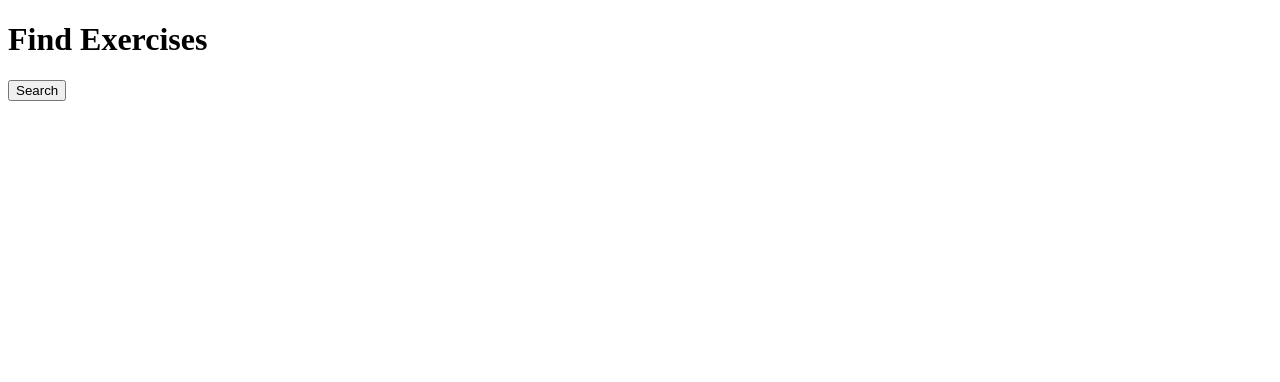
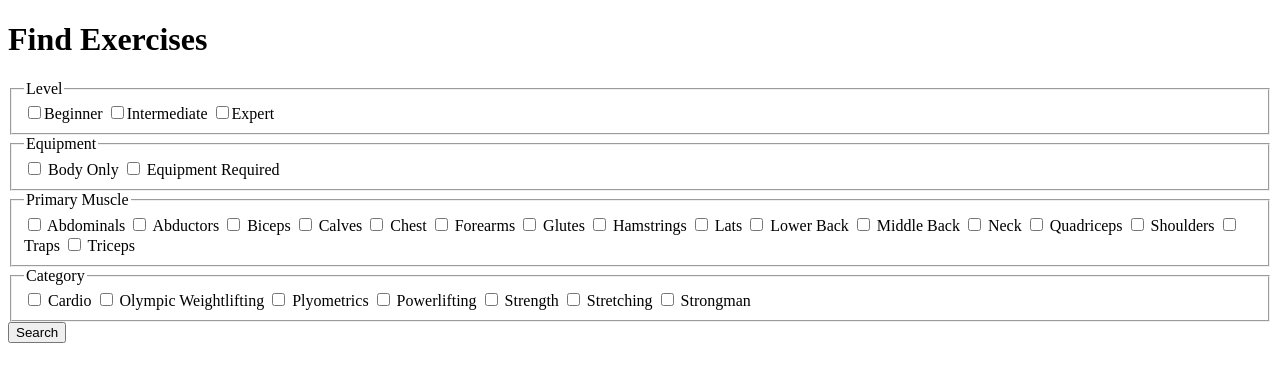
Before and after one commit to Layloe/exercise, a website: page public/index.html in a window 1280 px wide. Drawn offline with Linux system fonts and the light colour scheme.

Commit message:
Fieldsets

```diff
--- a/public/index.html
+++ b/public/index.html
@@ -8,6 +8,50 @@
 <body>
     <h1>Find Exercises</h1>
     <form id="filterForm">
+        <!-- Skill Lvl-->
+         <fieldset>
+            <legend>Level</legend>
+            <label><input type="checkbox" name="level" id="Beginner"/>Beginner</label>
+            <label><input type="checkbox" name="level" id="Intermediate"/>Intermediate</label>
+            <label><input type="checkbox" name="level" id="Expert"/>Expert</label>
+         </fieldset>
+        <!-- Equipment-->
+         <fieldset>
+      <legend>Equipment</legend>
+      <label><input type="checkbox" name="equipment" value="Body Only" /> Body Only</label>
+      <label><input type="checkbox" name="equipment" value="Equipment Required" /> Equipment Required</label>
+    </fieldset>
+        <!-- Primary Muscle-->
+    <fieldset>
+      <legend>Primary Muscle</legend>
+      <label><input type="checkbox" name="primaryMuscles" value="Abdominals" /> Abdominals</label>
+      <label><input type="checkbox" name="primaryMuscles" value="Abductors" /> Abductors</label>
+      <label><input type="checkbox" name="primaryMuscles" value="Biceps" /> Biceps</label>
+      <label><input type="checkbox" name="primaryMuscles" value="Calves" /> Calves</label>
+      <label><input type="checkbox" name="primaryMuscles" value="Chest" /> Chest</label>
+      <label><input type="checkbox" name="primaryMuscles" value="Forearms" /> Forearms</label>
+      <label><input type="checkbox" name="primaryMuscles" value="Glutes" /> Glutes</label>
+      <label><input type="checkbox" name="primaryMuscles" value="Hamstrings" /> Hamstrings</label>
+      <label><input type="checkbox" name="primaryMuscles" value="Lats" /> Lats</label>
+      <label><input type="checkbox" name="primaryMuscles" value="Lower back" /> Lower Back</label>
+      <label><input type="checkbox" name="primaryMuscles" value="Middle back" /> Middle Back</label>
+      <label><input type="checkbox" name="primaryMuscles" value="Neck" /> Neck</label>
+      <label><input type="checkbox" name="primaryMuscles" value="Quadriceps" /> Quadriceps</label>
+      <label><input type="checkbox" name="primaryMuscles" value="Shoulders" /> Shoulders</label>
+      <label><input type="checkbox" name="primaryMuscles" value="Traps" /> Traps</label>
+      <label><input type="checkbox" name="primaryMuscles" value="Triceps" /> Triceps</label>
+    </fieldset>
+        <!-- Categories-->
+    <fieldset>
+      <legend>Category</legend>
+      <label><input type="checkbox" name="category" value="Cardio" /> Cardio</label>
+      <label><input type="checkbox" name="category" value="Olympic Weightlifting" /> Olympic Weightlifting</label>
+      <label><input type="checkbox" name="category" value="Plyometrics" /> Plyometrics</label>
+      <label><input type="checkbox" name="category" value="Powerlifting" /> Powerlifting</label>
+      <label><input type="checkbox" name="category" value="Strength" /> Strength</label>
+      <label><input type="checkbox" name="category" value="Stretching" /> Stretching</label>
+      <label><input type="checkbox" name="category" value="Strongman" /> Strongman</label>
+    </fieldset>
         <button type="submit">Search</button>
 
     </form>
--- a/server.js
+++ b/server.js
@@ -27,7 +27,7 @@ app.get('/exercises', async (req, res) => {
 // todo: build rest of query
     const {data, error} = await query
     if (error) {
-        console.error("Supabse error:", error)
+        console.error("Supabase error:", error)
         return res.status(500).json({ error: error.message })
     }
     console.log(data)
```
